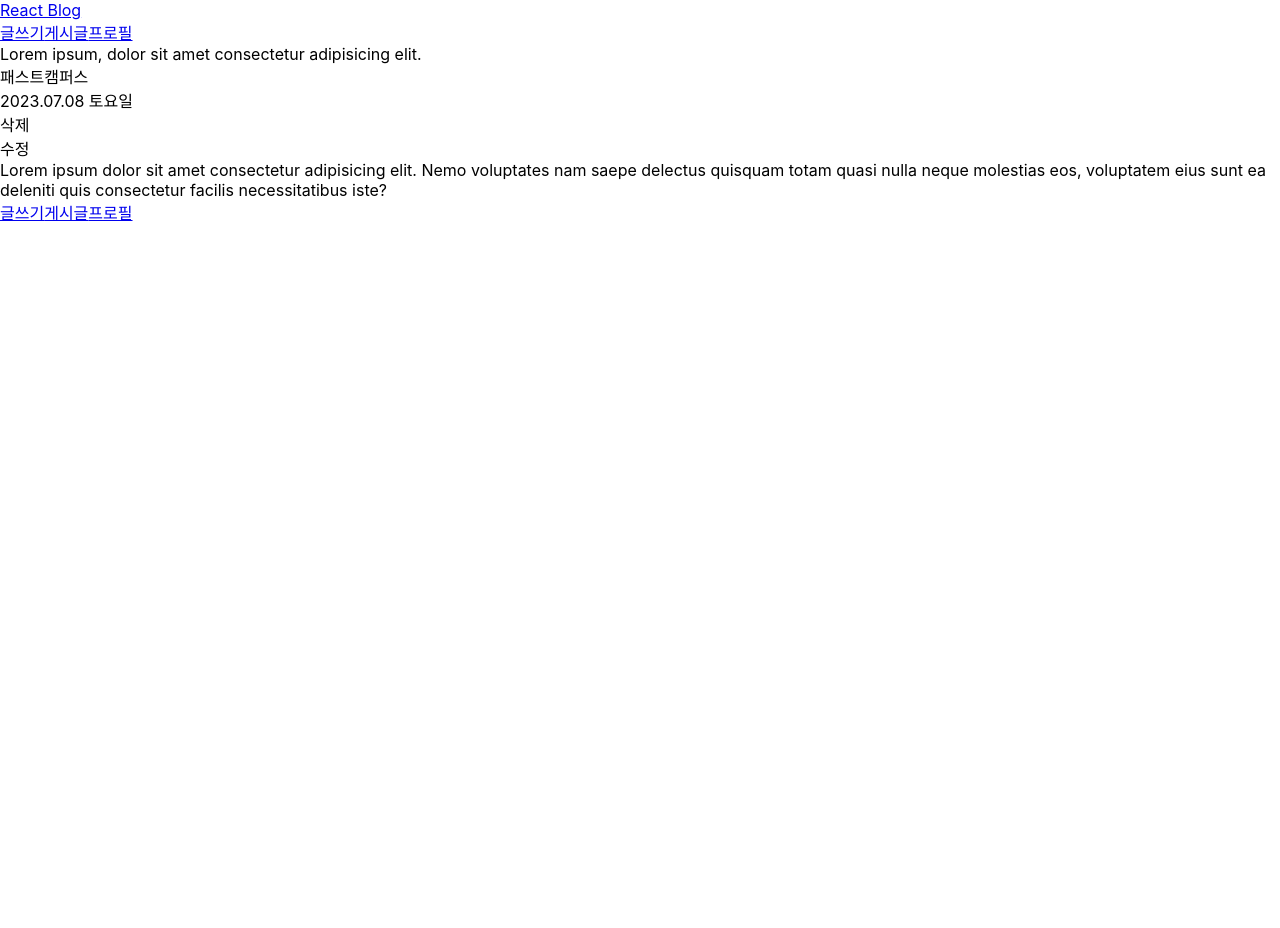
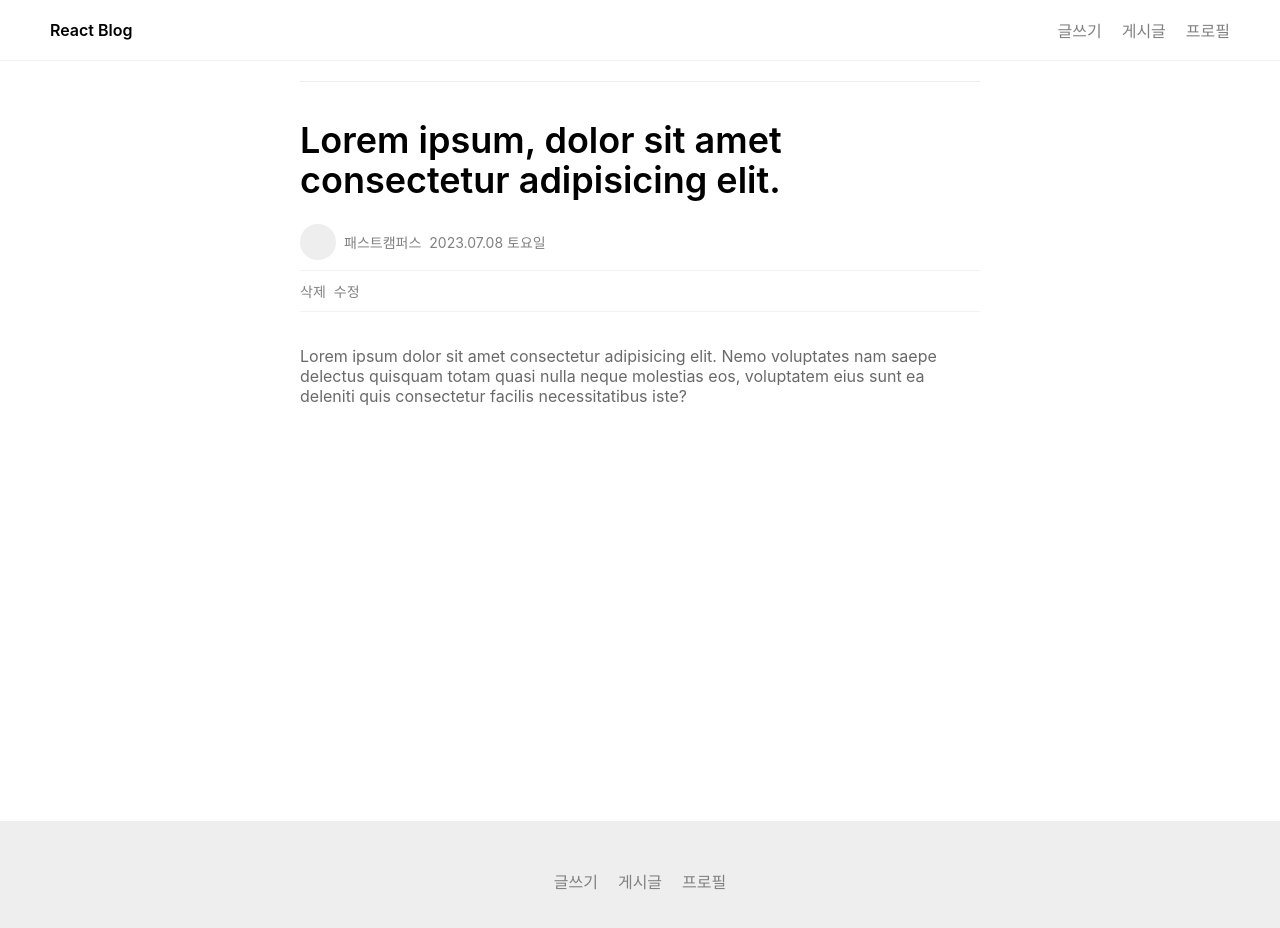
Before and after one commit to hoonj170214/blog, a React (Create React App) app: page /posts/0 in a window 1280 px wide. Shown: the top 928 px of the page. Before the commit the page ends 800 px from the top, so only its background shows below. Built offline with nearby package versions, Linux system fonts and the light colour scheme.

Commit message:
feat: css 스타일링

```diff
--- a/src/index.css
+++ b/src/index.css
@@ -11,3 +11,210 @@ code {
   font-family: source-code-pro, Menlo, Monaco, Consolas, 'Courier New',
     monospace;
 }
+
+/* header */
+header {
+  min-height: 40px;
+  border-bottom: 1px solid #f2f2f2;
+  padding: 10px 40px;
+}
+
+.header {
+  display: flex;
+  align-items: center;
+  justify-content: space-between;
+}
+
+header a {
+  margin: 0 10px;
+  text-decoration: none;
+  color: gray;
+}
+
+header a:hover,
+header a:focus {
+  color: black;
+}
+
+header .header__logo {
+  color: black;
+  font-weight: 600;
+}
+
+/* post list */
+.post__list {
+  min-height: 80vh;
+  padding: 20px 40px;
+  text-align: center;
+}
+
+/* post navigation */
+.post__navigation {
+  display: flex;
+  gap: 1rem;
+  margin: 0 auto;
+  max-width: 680px;
+  font-size: 1rem;
+  color: gray;
+  cursor: pointer;
+  padding: 48px 20px 0px 20px;
+}
+
+.post__navigation--active {
+  color: black;
+  font-weight: 600;
+}
+
+.post__list,
+.post__detail {
+  min-height: 90vh;
+  padding: 20px;
+  text-align: left;
+  max-width: 680px;
+  margin: 0 auto;
+}
+
+.post__list a {
+  text-decoration: none;
+  color: black;
+}
+
+.post__box {
+  padding-block: 24px;
+  border-top: 1px solid #eee;
+}
+
+.post__profile-box {
+  display: flex;
+  gap: 8px;
+  font-size: 14px;
+  align-items: center;
+}
+
+.post__profile {
+  width: 36px;
+  height: 36px;
+  background-color: #eee;
+  border-radius: 50%;
+}
+
+.post__date,
+.post__author-name {
+  color: gray;
+}
+
+.post__title {
+  font-size: 20px;
+  font-weight: 600;
+  margin: 14px 0px;
+}
+
+.post__text {
+  color: dimgray;
+  font-size: 16px;
+}
+
+.post__utils-box {
+  display: flex;
+  gap: 8px;
+  flex-direction: row-reverse;
+  font-size: 14px;
+  color: gray;
+}
+
+.post__delete:hover,
+.post__delete:focus {
+  color: black;
+}
+
+.post__edit:hover,
+.post__edit:focus {
+  color: black;
+}
+
+/* post__detail */
+.post__detail .post__title {
+  font-size: 36px;
+  line-height: 40px;
+}
+
+.post__detail .post__utils-box {
+  padding: 10px 0px;
+  border-block: 1px solid #f2f2f2;
+  flex-direction: row;
+}
+
+.post__detail .post__text {
+  padding: 20px 0px;
+}
+
+.post__detail .post__profile-box {
+  padding: 10px 0px;
+}
+
+/* footer  */
+footer {
+  min-height: 15vh;
+  background-color: #eee;
+  display: flex;
+  gap: 20px;
+  align-items: center;
+  justify-content: center;
+}
+
+footer a {
+  text-decoration: none;
+  color: gray;
+}
+
+footer a:hover,
+footer a:focus {
+  color: black;
+}
+
+/* profile */
+.profile__box {
+  display: flex;
+  gap: 18px;
+  align-items: center;
+  font-size: 18px;
+  margin: 0 auto;
+  max-width: 680px;
+  text-align: left;
+  line-height: 24px;
+  justify-content: space-between;
+  padding: 20px;
+}
+
+.flex__box-lg {
+  display: flex;
+  gap: 18px;
+  align-items: center;
+}
+
+.profile__image {
+  width: 72px;
+  height: 72px;
+  background-color: #eee;
+  border-radius: 50%;
+}
+
+.profile__name {
+  font-size: 1rem;
+  padding-top: 4px;
+}
+
+.profile__email {
+  font-weight: 500;
+}
+
+.profile__logout {
+  color: gray;
+  font-size: 14px;
+  text-decoration: none;
+}
+
+.profile__logout:hover,
+.profile__logout:focus {
+  color: black;
+}
```
